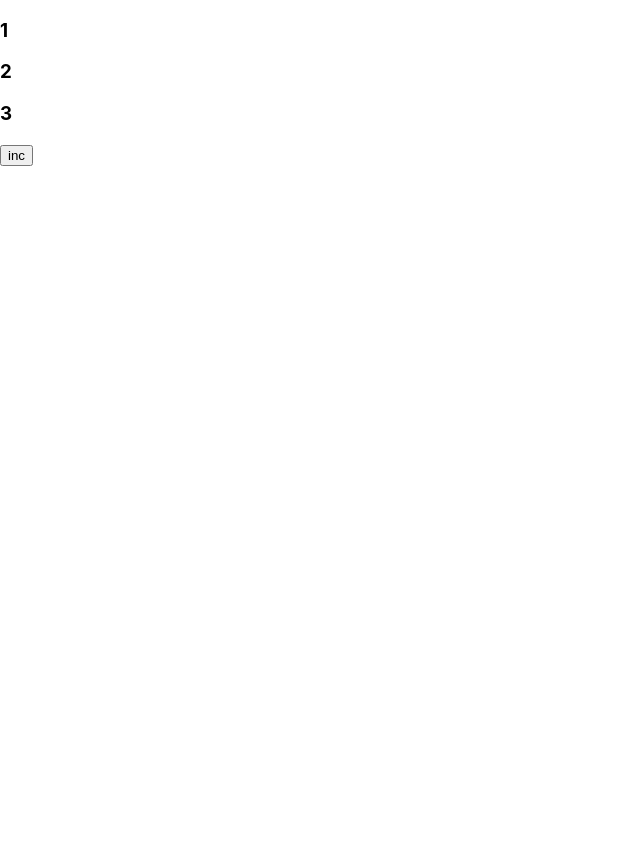
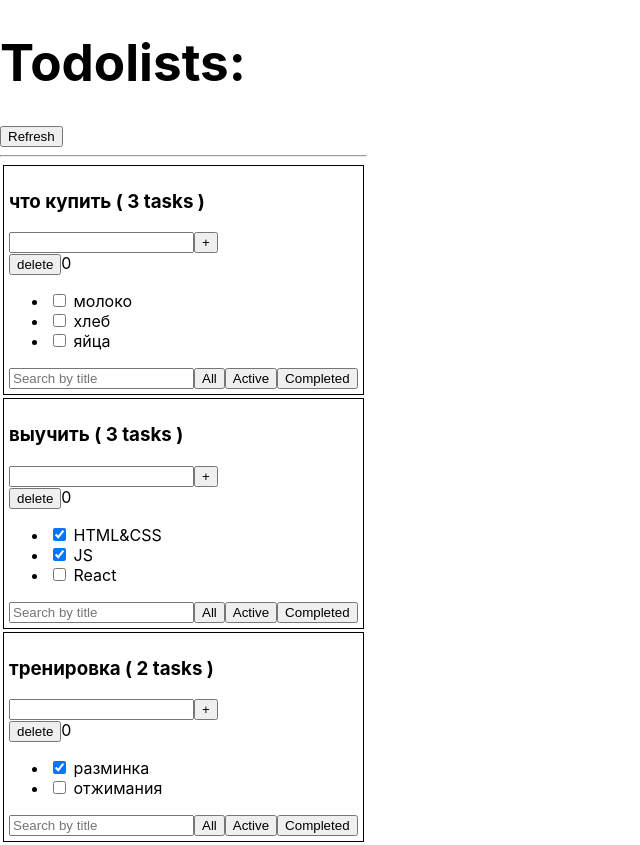
Before and after one commit to dimych/todolist-lessons-last-group, a React (Vite) app: page / in a window 1280 px wide. Shown: the whole page, without its empty margins (0-640 px from the left). Before the commit the page ends 800 px from the top, so only its background shows below. Built offline with nearby package versions, Linux system fonts and the light colour scheme.

Commit message:
lesson 2 finished

```diff
--- a/src/App.tsx
+++ b/src/App.tsx
@@ -1,7 +1,8 @@
 import './App.css'
 import {Todolist} from './Todolist'
+import {useEffect, useState} from "react";
 
-const todolists = [
+const todolistsFromServer = [
     {
         id: 1, title: 'что купить', tasks: [
             {id: 1, title: 'молоко', isDone: false},
@@ -24,27 +25,79 @@ const todolists = [
     },
 ]
 
-class Car{}
-const c1 = new Car()
-const c2 = new Car()
+// class Car {
+// }
+//
+// const c1 = new Car()
+// const c2 = new Car()
 
-export type TodolistType = typeof todolists[number];
-export type TaskType = typeof todolists[number]['tasks'][number];
+export type TodolistType = typeof todolistsFromServer[number];
+export type TaskType = typeof todolistsFromServer[number]['tasks'][number];
 
-// fibers tree: { app: {state, props}, children: [{state, props},{}, {},{}] }
+// fibers tree: { type: App, state, props, children: [{type: Totolist, state, props},{}, {}] }
+
+
+// const array: Array<number> = [12,23,34]
+// console.log(array)
+// useState<number | string>(true)
 
 function App() {
+    // application logic: data/state <----- mutation function
 
+    // const stateWrapper = useState(null) // [ ourState, function(newState){} ]
+    // const todolists = stateWrapper[0] // actualValue from memory
+    // const setTodolists = stateWrapper[1] //
+
+    const [todolists, setTodolists] = useState<null | TodolistType[]>(null)
+    // const [tasks, setTasks] = useState<null | TodolistType[]>(null)
+    // const [status, setStatus] = useState<null | TodolistType[]>(null)
+    // const [theme, setTheme] = useState<null | TodolistType[]>(null)
+
+    useEffect(() => {
+        // как будто делаем запрос на апишку на бекенд за тудулистами
+        setTimeout(() => {
+            setTodolists(todolistsFromServer)
+        }, 1000)
+    }, [])
+
+    const handleDeleteTodolist = (todolistIdToDelete: number) => {
+        if (!todolists) return;
+
+        const newTotodlistsArray = todolists
+            .filter((tl) => tl.id !== todolistIdToDelete)
+
+        setTodolists(newTotodlistsArray)
+    }
+
+    const handleRefreshClick = () => {
+        setTodolists(null)
+        setTimeout(() => {
+            setTodolists(todolistsFromServer)
+        }, 1000)
+    }
+
+    // ========== render algorithm
     return <>
+        <h1>Todolists:</h1>
+        <button onClick={handleRefreshClick}>Refresh</button>
+        <hr/>
+        {false}{true}{null}{undefined}
+
+        {!todolists && <span>Loading....</span>}
+
+        { todolists && todolists.length === 0 && <span>No todolists</span> }
         {
-            todolists
-            .map(t => <div key={t.id}> <Todolist todolist={t} /></div>)
+            todolists && todolists.map(tl => <div key={tl.id} style={{border: '1px solid black', padding: '5px', margin: '3px'}}>
+                {/*<button onClick={() => handleDeleteTodolistClick(tl.id) }>delete</button>*/}
+                <Todolist todolist={tl} onDelete={handleDeleteTodolist} />
+            </div>)
         }
     </>
 }
 
 export default App
 
+
 // atomic design : atom (ui kit); molecul -> organisms
 // vocabulary - словарь, tesaurus, ubiquitous language
 // SLA - SINGLE LAYER ABSTRACTION
--- a/src/Todolist.tsx
+++ b/src/Todolist.tsx
@@ -2,16 +2,26 @@ import {TodolistHeader} from './TodolistHeader'
 import {Task} from './Task'
 import {TodolistFilter} from './TodolistFilter'
 import {TodolistType} from "./App.tsx";
+import {useState} from "react";
 
 // clousure, замыкание
 // react
+
+// fibers tree: {
+// type: App, state, props,
+//          children: [ {type: Totolist, state, props} ,{state, props}, {}] }
 type TodolistProps = {
     todolist: TodolistType
+    onDelete: (id: number) => void
 }
 export function Todolist(props: TodolistProps) {
-    console.log('rerender todolist: ' + props.todolist.title)
+    const [counter, setCounter] = useState(0)
+    console.log('rerendering todolist: ' + props.todolist.title)
+
     return <div>
         <TodolistHeader headerTitle={props.todolist.title} tasksCount={props.todolist.tasks.length} />
+        <button onClick={() => props.onDelete(props.todolist.id) }>delete</button>
+        <span onClick={ () => { setCounter(counter + 1) }  }>{counter}</span>
         <ul>
             {
                 props.todolist.tasks.map((t) =>  <Task key={t.id} task={t} />)
--- a/src/main.tsx
+++ b/src/main.tsx
@@ -1,15 +1,14 @@
 import {createRoot} from 'react-dom/client'
 import './index.css'
 import App from './App'
-import {useState} from "react";
 import * as React from "react";
 
 
-const element = <ExampleArray/>;
+
 
 createRoot(document.getElementById('root')!)
-    //.render(<App />)
-    .render(element)
+    .render(<App />)
+    //.render(element)
 
 
 // REACT_ROOT_APP: {  fiber: { type: ExampleArray, states: [{value: [1,2,3,4] }]  }
```
